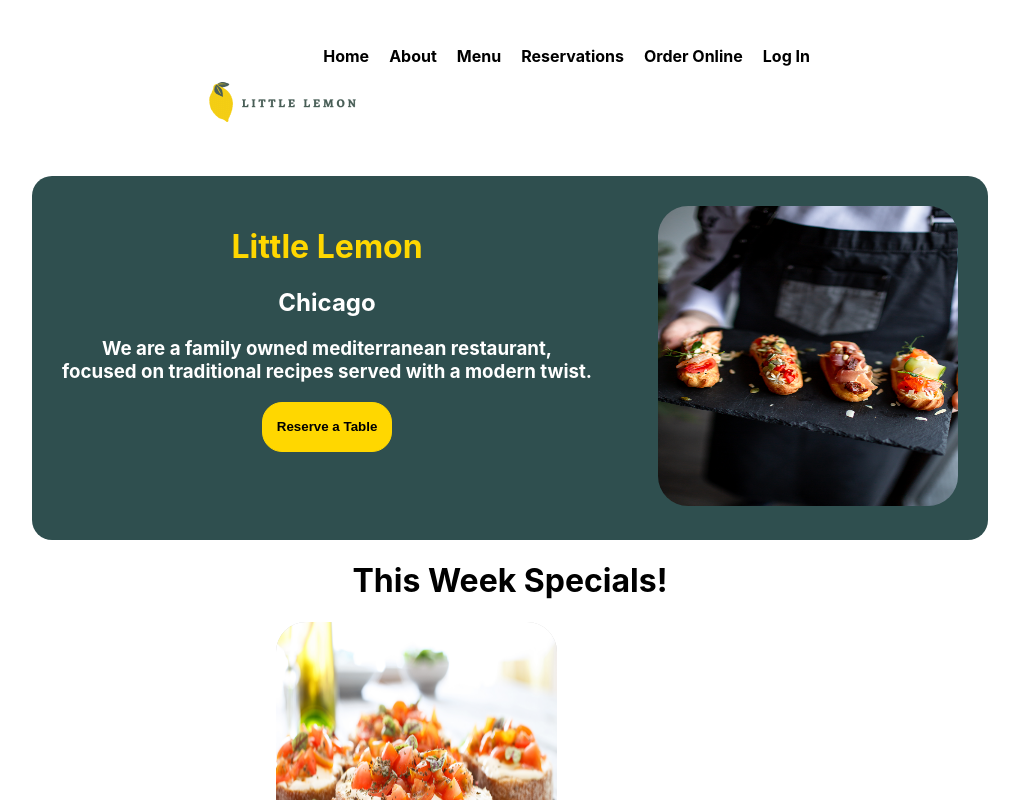
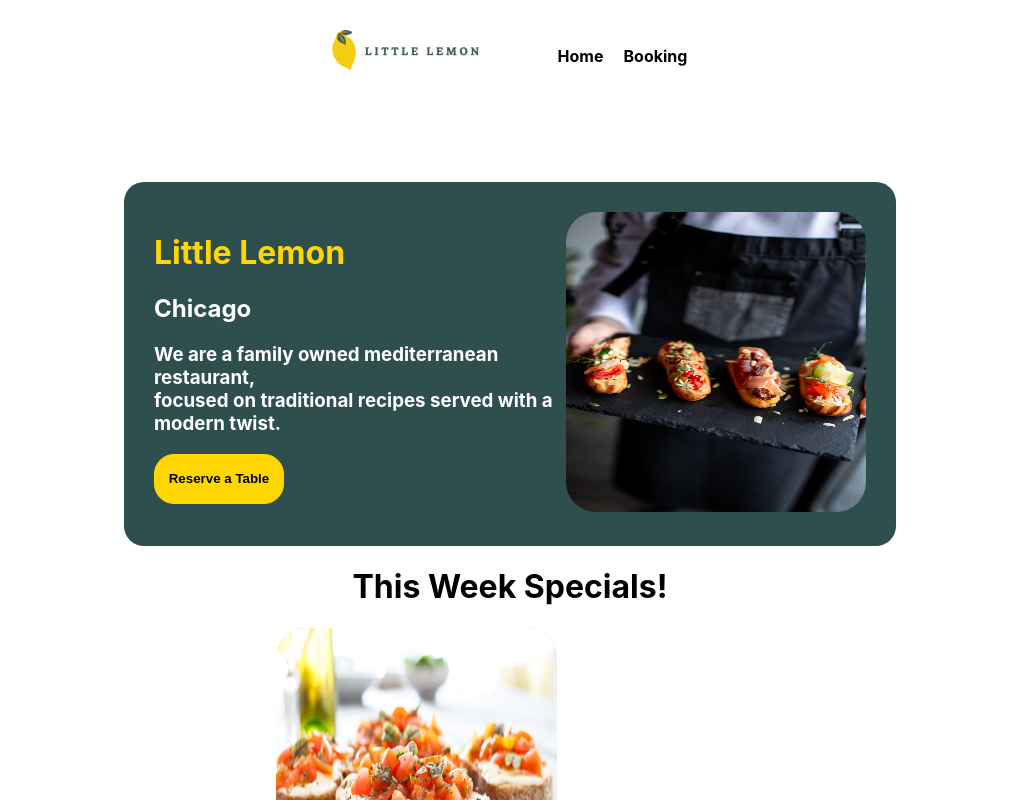
Before and after one commit to SamAbdallah/lemon, a React (Create React App) app: page / in a window 1280 px wide. Shown: the top 800 px of the page, without its empty margins (130-1149 px from the left). Built offline with nearby package versions, Linux system fonts and the light colour scheme.

Commit message:
setting up the routes

```diff
--- a/package.json
+++ b/package.json
@@ -8,6 +8,7 @@
     "@testing-library/user-event": "^13.5.0",
     "react": "^18.2.0",
     "react-dom": "^18.2.0",
+    "react-router-dom": "^6.11.1",
     "react-scripts": "5.0.1",
     "web-vitals": "^2.1.4"
   },
--- a/src/App.css
+++ b/src/App.css
@@ -1,38 +1,5 @@
 .App {
-  text-align: center;
-}
-
-.App-logo {
-  height: 40vmin;
-  pointer-events: none;
-}
-
-@media (prefers-reduced-motion: no-preference) {
-  .App-logo {
-    animation: App-logo-spin infinite 20s linear;
-  }
-}
-
-.App-header {
-  background-color: #282c34;
-  min-height: 100vh;
+  align-items: center;
   display: flex;
   flex-direction: column;
-  align-items: center;
-  justify-content: center;
-  font-size: calc(10px + 2vmin);
-  color: white;
 }
-
-.App-link {
-  color: #61dafb;
-}
-
-@keyframes App-logo-spin {
-  from {
-    transform: rotate(0deg);
-  }
-  to {
-    transform: rotate(360deg);
-  }
-}
--- a/src/App.js
+++ b/src/App.js
@@ -1,9 +1,20 @@
+import { Route, Routes } from 'react-router-dom';
 import './App.css';
+import Booking from './components/Booking';
+import Header from './components/Header';
 import Main from './components/Main';
 function App() {
+
   return (
     <div className="App">
-      <Main/>
+      <Header />
+      <Routes>
+        <Route path='/' element={<Main/>}></Route>
+        <Route path='/Booking' element={<Booking/>}></Route>
+
+      </Routes>
+      {/* <Header/>
+      <Main/> */}
 
     </div>
   );
--- /dev/null
+++ b/src/components/Booking.js
@@ -0,0 +1,9 @@
+import React from 'react'
+
+function Booking() {
+  return (
+    <div>Booking</div>
+  )
+}
+
+export default Booking
--- a/src/components/Header.js
+++ b/src/components/Header.js
@@ -1,22 +1,32 @@
 import React from 'react'
 import './Header.css'
 import header from '../images/Logo.png'
+import {Route,Link,Routes} from 'react-router-dom'
+import Main from './Main'
+import Booking from './Booking'
 
 function Header() {
+
   return (
     <div id='container'>
   <nav>
     <ul>
-      <li><a href="#">Home</a></li>
-      <li><a href="#">About</a></li>
+     <Link to='/'><li>Home</li></Link>
+     <Link to='/Booking'><li>Booking</li></Link>
+
+      {/* <li><a href="#">About</a></li>
       <li><a href="#">Menu</a></li>
       <li><a href="#">Reservations</a></li>
       <li><a href="#">Order Online</a></li>
-      <li><a href="#">Log In</a></li>
+      <li><a href="#">Log In</a></li> */}
 
     </ul>
   </nav>
   <li id='logo'><img src={header} alt=''/></li>
+  {/* <Routes>
+        <Route path='/' element={Main}/>
+        <Route path='/Booking' element={Booking}/>
+      </Routes> */}
   </div>
 
   )
--- a/src/components/Main.css
+++ b/src/components/Main.css
@@ -1,7 +1,9 @@
 #conatiner{
+
+    margin-top: 30px;
+    align-items: center;
     display: flex;
     flex-direction: column;
-    align-items: center;
 }
 #intro{
 display: flex;
@@ -10,8 +12,10 @@
 padding: 30px;
 border-radius: 20px;
 justify-content: space-between;
-width: 70%;
+margin-top: 20px;
+width: 80%;
 }
+
 #itemConatiner{
     display: flex;
     flex: row;
--- a/src/components/Main.js
+++ b/src/components/Main.js
@@ -1,13 +1,13 @@
 import React from 'react'
-import Header from './Header'
 import './Main.css'
 import photo from '../images/Hero image.png'
 import bruschetta from '../images/Bruschetta.png'
+import Header from './Header'
 
 function Main() {
   return (
+
     <div id='conatiner'>
-        <Header/>
         <div id='intro'>
             <div id='info'>
                 <h1 id='title'>Little Lemon</h1>
--- a/src/index.js
+++ b/src/index.js
@@ -3,12 +3,13 @@
 import './index.css';
 import App from './App';
 import reportWebVitals from './reportWebVitals';
+import { BrowserRouter } from 'react-router-dom';
 
 const root = ReactDOM.createRoot(document.getElementById('root'));
 root.render(
-  <React.StrictMode>
+  <BrowserRouter>
     <App />
-  </React.StrictMode>
+  </BrowserRouter>
 );
 
 // If you want to start measuring performance in your app, pass a function
```
Also changed, not shown: 1 other file (tests, documents, lock files or other folders).
